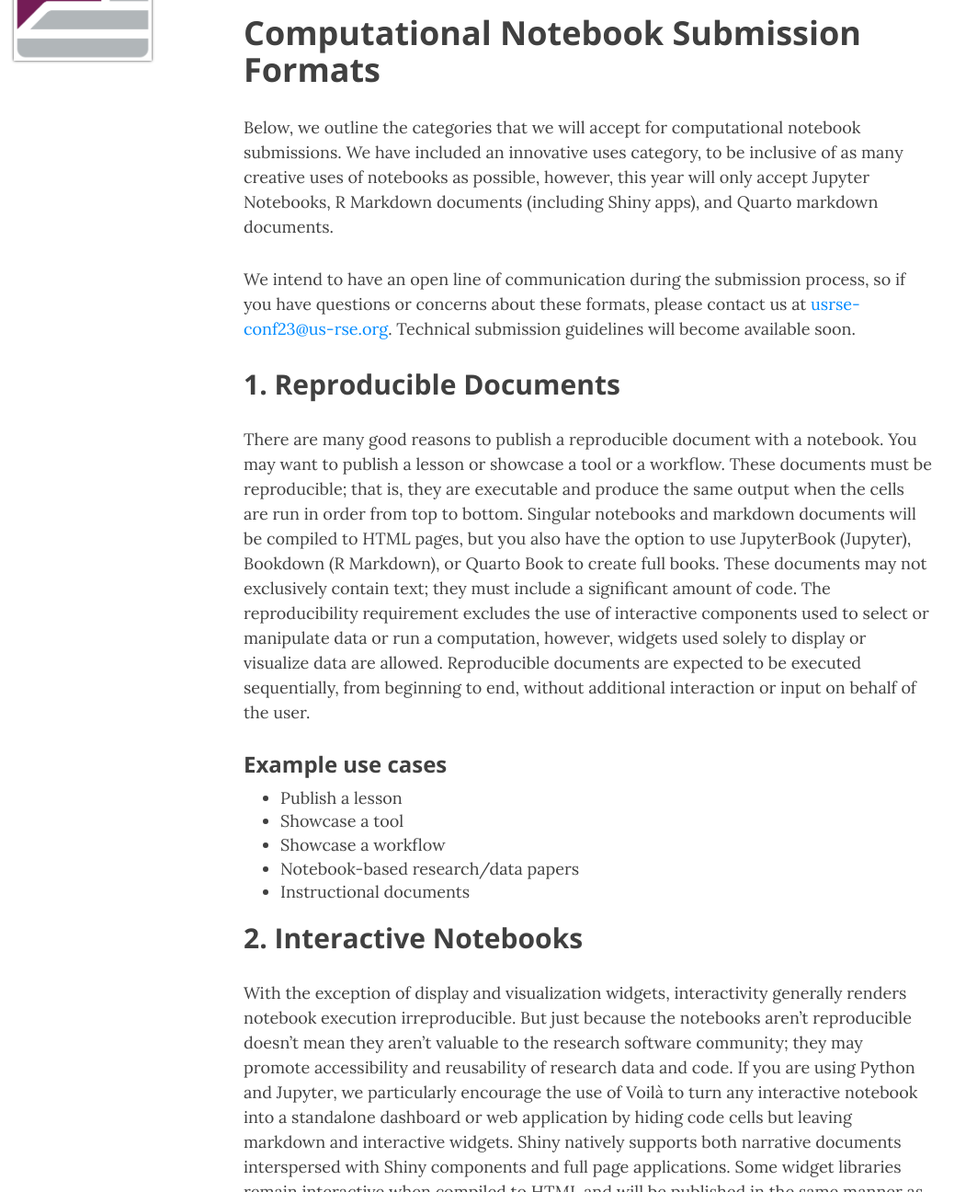
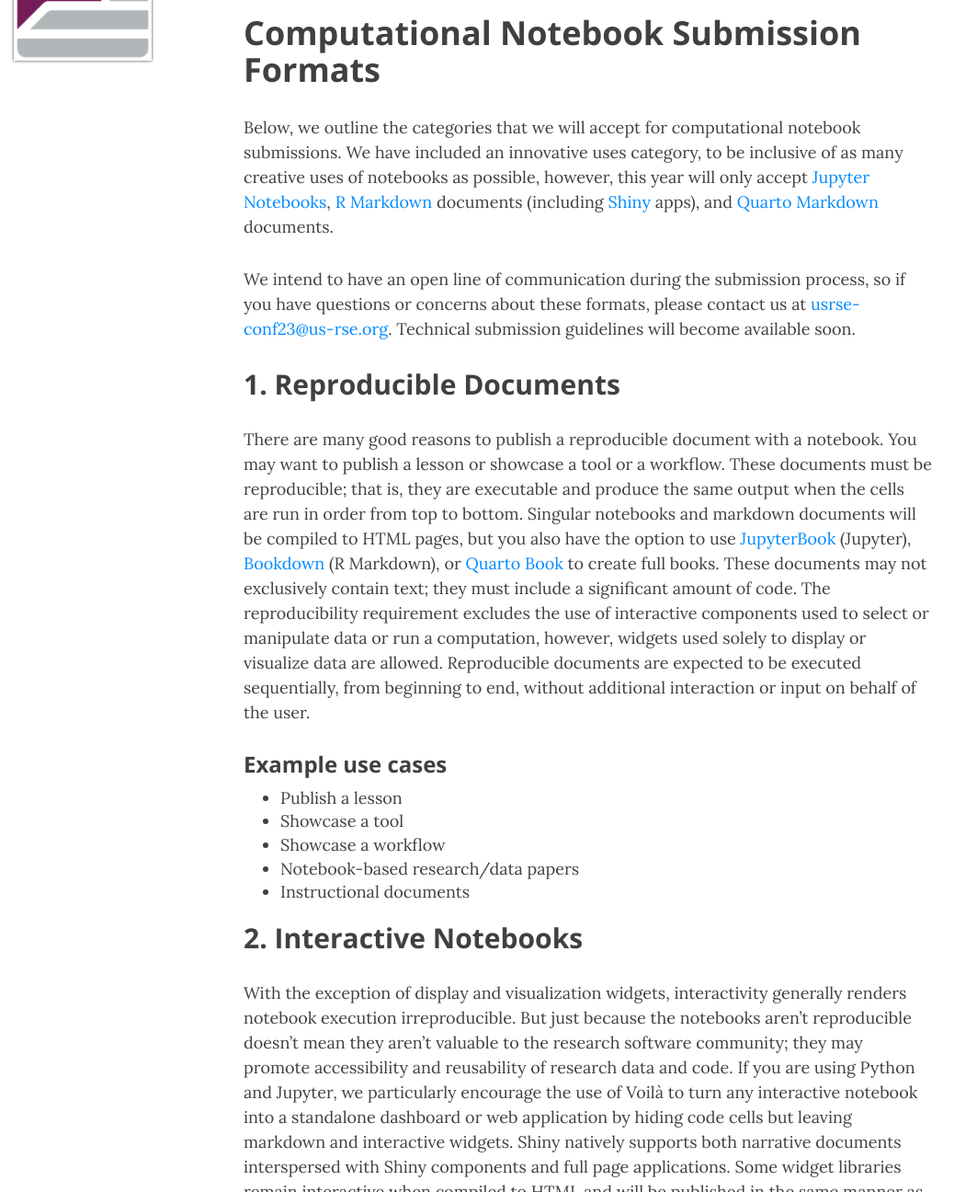
Before and after one commit to USRSE/usrse23, a Jekyll site: the page built from pages/notebook-submissions.md, in a window 1280 px wide and 1400 px high, cut to the strip 104-1400 px from the top of the window. Shown: the whole strip at 92% size, without its empty margins (0-1063 px from the left). Built offline with Jekyll 4.4.1, drawn with Linux system fonts in a browser that asks for light colours; nearby versions of some CDN libraries; our own code applies the rules of GitHub Pages for plain Markdown files; some of the changed lines change nothing that is shown; some of the changed text lies outside the part shown.

Commit message:
Add reference links to tools, formats, etc mentioned in text

```diff
--- a/pages/notebook-submissions.md
+++ b/pages/notebook-submissions.md
@@ -1,15 +1,16 @@
 # Computational Notebook Submission Formats
 
 Below, we outline the categories that we will accept for computational notebook submissions.
-We have included an innovative uses category, to be inclusive of as many creative uses of notebooks as possible, however, this year will only accept Jupyter Notebooks, R Markdown documents (including Shiny apps), and Quarto markdown documents.
+We have included an innovative uses category, to be inclusive of as many creative uses of notebooks as possible, however, this year will only accept [Jupyter Notebooks](https://jupyter.org/), [R Markdown](https://rmarkdown.rstudio.com/) documents (including [Shiny](https://shiny.rstudio.com/) apps), and [Quarto Markdown](https://quarto.org/docs/authoring/markdown-basics.html) documents.
 
 We intend to have an open line of communication during the submission process, so if you have questions or concerns about these formats, please contact us at [usrse-conf23@us-rse.org](mailto:usrse-conf23@us-rse.org).
 Technical submission guidelines will become available soon.
 
 ## 1. Reproducible Documents
+
 There are many good reasons to publish a reproducible document with a notebook. You may want to publish a lesson or showcase a tool or a workflow.
 These documents must be reproducible; that is, they are executable and produce the same output when the cells are run in order from top to bottom.
-Singular notebooks and markdown documents will be compiled to HTML pages, but you also have the option to use JupyterBook (Jupyter),  Bookdown (R Markdown), or Quarto Book to create full books.
+Singular notebooks and markdown documents will be compiled to HTML pages, but you also have the option to use [JupyterBook](https://jupyterbook.org) (Jupyter),  [Bookdown](https://bookdown.org/home/) (R Markdown), or [Quarto Book](https://quarto.org/docs/books/) to create full books.
 These documents may not exclusively contain text; they must include a significant amount of code.
 The reproducibility requirement excludes the use of interactive components used to select or manipulate data or run a computation, however, widgets used solely to display or visualize data are allowed.
 Reproducible documents are expected to be executed sequentially, from beginning to end, without additional interaction or input on behalf of the user.
@@ -29,7 +30,7 @@
 If you are using Python and Jupyter, we particularly encourage the use of Voilà to turn any interactive notebook into a standalone dashboard or web application by hiding code cells but leaving markdown and interactive widgets.
 Shiny natively supports both narrative documents interspersed with Shiny components and full page applications.
 Some widget libraries remain interactive when compiled to HTML and will be published in the same manner as reproducible notebooks.
-Notebooks with widgets that don’t remain interactive must be hosted on an interactive environment such as Binder or shinyapps.io.
+Notebooks with widgets that don’t remain interactive must be hosted on an interactive environment such as [Binder](https://mybinder.org/) or [shinyapps.io](https://www.shinyapps.io/).
 Value comes from the interactive elements of the notebooks, are often executed non-linearly, and require interaction or input from the user.
 
 ### Example use cases
```
